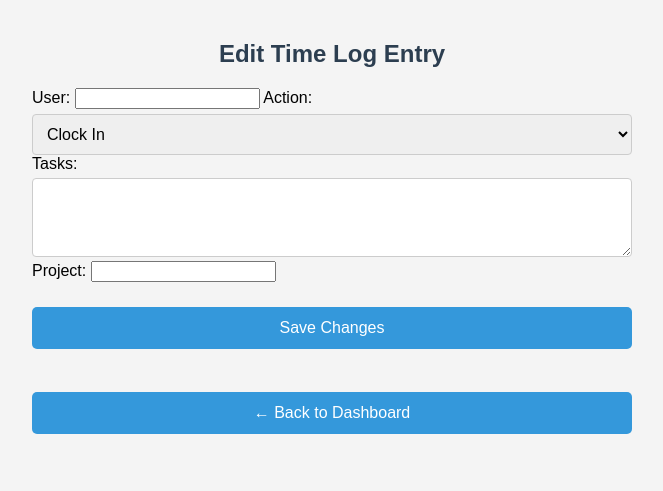
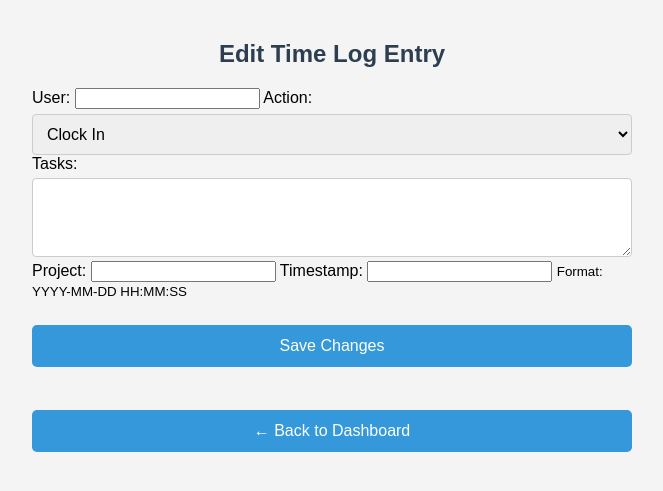
Before and after one commit to Seanmorais09/contractor, a Flask app: template templates/edit.html in a window 1280 px wide. Shown: the top 491 px of the page, without its empty margins (308-971 px from the left). Run offline with Flask 3, Linux system fonts and the light colour scheme; the template is opened without the code that fills it, so the values that code supplies are empty.

Commit message:
Update edit.html
edit .html

```diff
--- a/templates/edit.html
+++ b/templates/edit.html
@@ -24,6 +24,12 @@
   <label for="project">Project:</label>
   <input type="text" id="project" name="project" value="{{ entry.project }}">
 
+  <!-- ✅ Add this timestamp field here -->
+  <label for="timestamp">Timestamp:</label>
+  <input type="text" id="timestamp" name="timestamp" value="{{ entry.timestamp }}"
+         pattern="\d{4}-\d{2}-\d{2} \d{2}:\d{2}:\d{2}" required>
+  <small>Format: YYYY-MM-DD HH:MM:SS</small>
+
   <button type="submit">Save Changes</button>
 </form>
 
```
Lines whose indentation alone changed are shown as unchanged.
